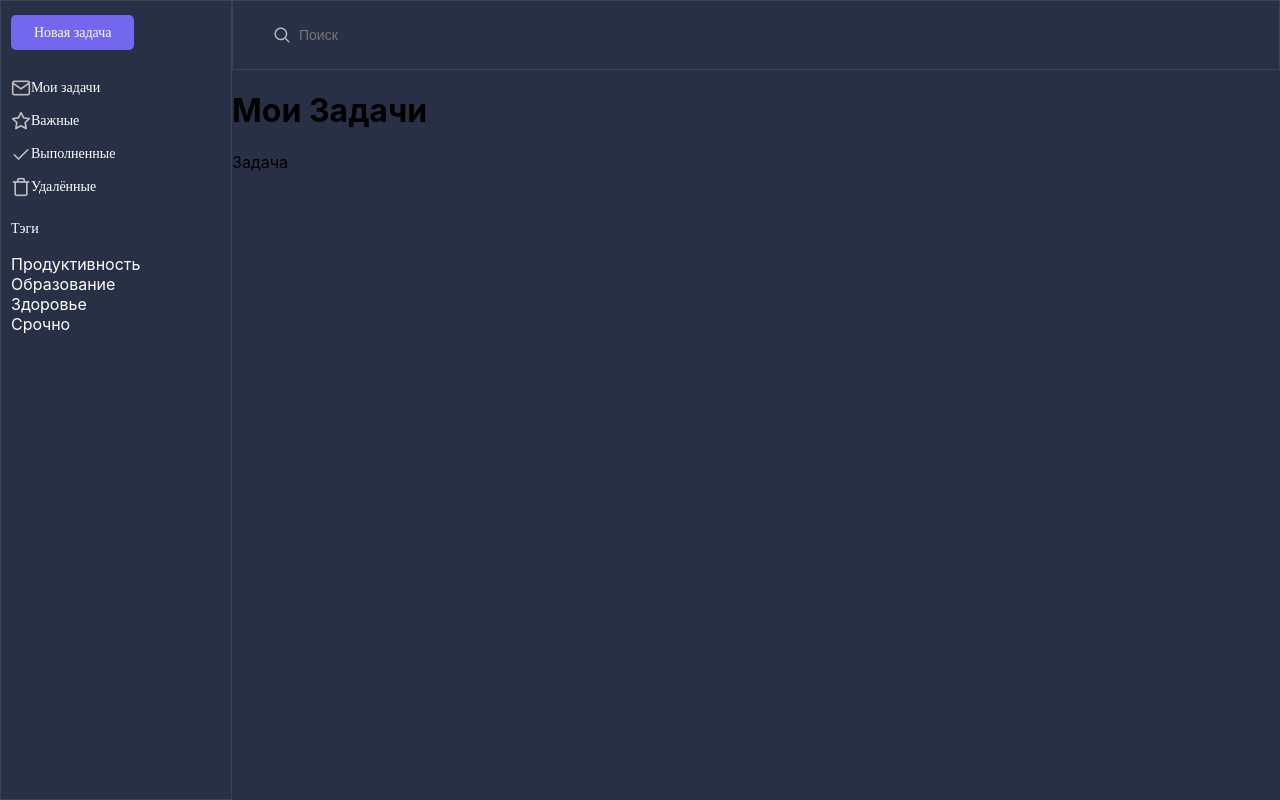
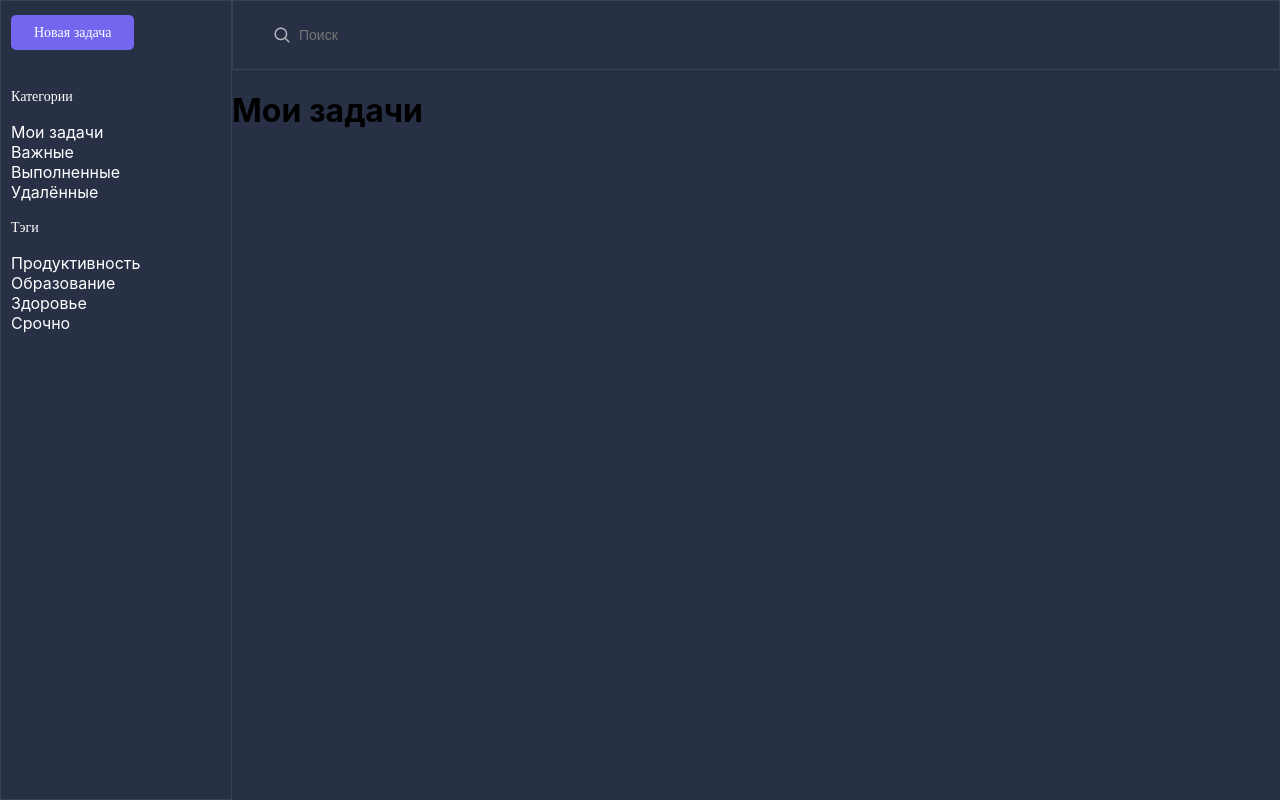
Before and after one commit to Victor-V-D/Investlink_test-task, a React (Vite) app: page / in a window 1280 px wide. Built offline with nearby package versions, Linux system fonts and the light colour scheme.

Commit message:
#2 Реализована фильтрация задач по категориям и тегам.

```diff
--- a/src/components/Layout/Layout.tsx
+++ b/src/components/Layout/Layout.tsx
@@ -1,12 +1,14 @@
 import { NavLink, Outlet } from 'react-router-dom';
 import { useState } from 'react';
+import { directoryCategory } from '../../features/taskSlice';
+import { directoryTags } from '../../features/taskSlice';
 import NewTaskModal from '../UI/NewTaskModal/NewTaskModal';
 import TaskList from '../../containers/TaskList/TaskList';
-import { directoryTags } from '../../features/taskSlice';
 import './Layout.css'
 
 const Layout = () => {
   const [showAddModal, setShowAddModal] = useState(false);
+  const [selectedFilter, setSelectedFilter] = useState('Мои задачи');
 
   const handleOpenModal = () => {
     setShowAddModal(true);
@@ -16,6 +18,10 @@ const Layout = () => {
     setShowAddModal(false);
   };
 
+  const handleFilterChange = (filter: string) => {
+    setSelectedFilter(filter);
+  };
+
   return (
     <div className="layout">
       <div className="sider">
@@ -23,27 +29,26 @@ const Layout = () => {
           Новая задача
         </NavLink>
         <div className="menu">
-          <NavLink className="menu-item menu-link" to="/my-task">
-            <img src="../../../public/my.png" alt="My Task" />
-            Мои задачи
-          </NavLink>
-          <NavLink className="menu-item menu-link" to="/important-task">
-            <img src="../../../public/important.png" alt="Important Task" />
-            Важные
-          </NavLink>
-          <NavLink className="menu-item menu-link" to="/done-task">
-            <img src="../../../public/done.png" alt="Done Task" />
-            Выполненные
-          </NavLink>
-          <NavLink className="menu-item menu-link" to="/delete-task">
-            <img src="../../../public/delete.png" alt="Delete Task" />
-            Удалённые
-          </NavLink>
+
+          <div className='menu-categories'>
+            <p className="menu-item" > Категории </p>
+            {directoryCategory.map((category) => (
+              <div key={category}>
+                <label htmlFor={category} onClick={() =>
+                  handleFilterChange(category)}>
+                  {category}
+                </label>
+              </div>
+            ))}
+          </div>
+
           <div className='menu-tags'>
             <p className="menu-item" > Тэги </p>
             {directoryTags.map((tag) => (
               <div key={tag}>
-                <label htmlFor={tag}>{tag}</label>
+                <label htmlFor={tag} onClick={() =>
+                  handleFilterChange(tag)}>{tag}
+                </label>
               </div>
             ))}
           </div>
@@ -52,7 +57,7 @@ const Layout = () => {
       <div className="content">
         <div className="main-content">
           <Outlet />
-          <TaskList />
+          <TaskList selectedFilter={selectedFilter} />
         </div>
       </div>
       {showAddModal && <NewTaskModal onClose={handleCloseModal} />}
--- a/src/components/TaskComponent/TaskComponent.tsx
+++ b/src/components/TaskComponent/TaskComponent.tsx
@@ -1,9 +1,9 @@
+import { useEffect, useState } from 'react';
 import { ITask } from '../../interfaces/ITask';
-import { updateTaskStatus } from '../../features/taskSlice';
+import { updateTaskCategory, updateTaskStatus } from '../../features/taskSlice';
 import { useAppDispatch } from '../../store/hooks';
+import DeleteTaskModal from '../UI/DeleteTaskModal/DeleteTaskModal';
 import './TaskComponent.css'
-import DeleteTaskModal from '../UI/DeleteTaskModal/DeleteTaskModal';
-import { useEffect, useState } from 'react';
 
 interface Props {
     task: ITask;
@@ -34,7 +34,11 @@ const TaskComponent = ({ task }: Props) => {
     }, [task.date]);
 
     const handleOpenModal = () => {
-        setShowDeleteModal(true);
+        if (task.category !== 'Удалённые') {
+            dispatch(updateTaskCategory({ id: task.id, category: 'Удалённые' }));
+        } else {
+            setShowDeleteModal(true);
+        }
     };
 
     const handleCloseModal = () => {
@@ -42,15 +46,21 @@ const TaskComponent = ({ task }: Props) => {
     };
 
     const handleCheckboxChange = () => {
-        setStatus(!task.status);
-        dispatch(updateTaskStatus({ id: task.id, status: newStatus }));
+        const updatedStatus = !task.status;
+        setStatus(updatedStatus);
+        dispatch(updateTaskStatus({ id: task.id, status: updatedStatus }));
+        if (task.category !== 'Выполненные') {
+            dispatch(updateTaskCategory({ id: task.id, category: 'Выполненные' }));
+        } else {
+            dispatch(updateTaskCategory({ id: task.id, category: 'Мои задачи' }));
+        }
     };
 
     return (
         <div className='task-card'>
             <input
                 type="checkbox"
-                checked={task.status}
+                checked={newStatus}
                 onChange={handleCheckboxChange}
             />
             <span>{task.text}</span>
--- a/src/components/UI/NewTaskModal/NewTaskModal.tsx
+++ b/src/components/UI/NewTaskModal/NewTaskModal.tsx
@@ -33,11 +33,13 @@ const NewTaskModal = ({ onClose }: Props) => {
             return;
         }
 
+        const categories = isImportant ? 'Важные' : 'Мои задачи';
+
         const newTask = {
             id: uuidv4(),
             status: false,
             important: isImportant,
-            category: 'Мои задачи',
+            category: categories,
             text: taskText,
             tags: selectedTags,
             date: selectedDate ? selectedDate.toISOString() : '',
--- a/src/containers/TaskList/taskList.tsx
+++ b/src/containers/TaskList/taskList.tsx
@@ -1,21 +1,32 @@
-import TaskComponent from "../../components/TaskComponent/TaskComponent.tsx";
 import { RootState } from "../../store/store.ts";
 import { useAppSelector } from "../../store/hooks.ts";
-// import './TaskList.css'
+import TaskComponent from "../../components/TaskComponent/TaskComponent.tsx";
 
-const TaskList = () => {
+interface TaskListProps {
+    selectedFilter: string;
+}
+
+const TaskList = ({ selectedFilter }: TaskListProps) => {
     const { tasks } = useAppSelector((state: RootState) => state.tasks.tasks);
+
+    const filterTasks = tasks.filter((task) => {
+        if (task.category.includes(selectedFilter)) {
+            return true;
+        } else if (task.tags.includes(selectedFilter)) {
+            return true;
+        }
+        return false;
+    });
 
     return (
         <div className="task-list">
-            <h1>Мои Задачи</h1>
-            {tasks.map((task) => (
+            <h1>{selectedFilter}</h1>
+            {filterTasks.map((task) => (
                 <TaskComponent
                     key={task.id}
                     task={task}
                 />
             ))}
-            <p>Задача</p>
         </div>
     );
 };
--- a/src/features/taskSlice.ts
+++ b/src/features/taskSlice.ts
@@ -9,13 +9,14 @@ interface State {
   categories: string[];
 }
 
+export const directoryTags = ["Продуктивность", "Образование", "Здоровье", "Срочно"];
+export const directoryCategory = ["Мои задачи", "Важные", "Выполненные", "Удалённые"];
+
 const initialState: State = {
   tasks: [],
   error: null,
-  categories: ["Мои задачи", "Важные", "Выполненные", "Удалённые"],
+  categories: directoryCategory,
 };
-
-export const directoryTags = ["Продуктивность", "Образование", "Здоровье", "Срочно"];
 
 export const fetchTasks = createAsyncThunk("tasks/fetchTasks", async () => {
   const storedTasks = localStorage.getItem('tasks');
@@ -49,6 +50,7 @@ export const deleteTask = createAsyncThunk("tasks/deleteTask", async (id: string
   if (storedTasks) {
     tasks = JSON.parse(storedTasks);
   }
+
   tasks = tasks.filter(task => task.id !== id);
   localStorage.setItem('tasks', JSON.stringify(tasks));
   return tasks;
@@ -64,13 +66,35 @@ export const updateTaskStatus = createAsyncThunk("tasks/updateTaskStatus",
     }
 
     const taskIndex = tasks.findIndex(task => task.id === id);
+
     if (taskIndex !== -1) {
       tasks[taskIndex].status = status;
       localStorage.setItem('tasks', JSON.stringify(tasks));
     }
 
-    return tasks;
+    return tasks[taskIndex];
   });
+
+export const updateTaskCategory = createAsyncThunk(
+  "tasks/updateTaskCategory",
+  async ({ id, category }: { id: string, category: string }) => {
+    const storedTasks = localStorage.getItem('tasks');
+    let tasks: ITask[] = [];
+
+    if (storedTasks) {
+      tasks = JSON.parse(storedTasks);
+    }
+
+    const taskIndex = tasks.findIndex(task => task.id === id);
+
+    if (taskIndex !== -1) {
+      tasks[taskIndex].category = category;
+      localStorage.setItem('tasks', JSON.stringify(tasks));
+    }
+
+    return tasks[taskIndex];
+  }
+);
 
 const tasksSlice = createSlice({
   name: "tasks",
@@ -91,6 +115,20 @@ const tasksSlice = createSlice({
       })
       .addCase(deleteTask.fulfilled, (state, action) => {
         state.tasks = action.payload;
+      })
+      .addCase(updateTaskCategory.fulfilled, (state, action) => {
+        const updatedTask = action.payload;
+        const existingTaskIndex = state.tasks.findIndex(task => task.id === updatedTask.id);
+        if (existingTaskIndex !== -1) {
+          state.tasks[existingTaskIndex] = updatedTask;
+        }
+      })
+      .addCase(updateTaskStatus.fulfilled, (state, action) => {
+        const updatedTask = action.payload;
+        const existingTaskIndex = state.tasks.findIndex(task => task.id === updatedTask.id);
+        if (existingTaskIndex !== -1) {
+          state.tasks[existingTaskIndex] = updatedTask;
+        }
       });
   },
 });
--- a/src/router/AppRouter.tsx
+++ b/src/router/AppRouter.tsx
@@ -1,6 +1,5 @@
 import { Routes, Route } from "react-router-dom";
 import Layout from "../components/Layout/Layout";
-import TaskList from "../containers/TaskList/TaskList";
 import SearchBar from "../components/UI/SearchBar/SearchBar";
 
 
@@ -10,7 +9,6 @@ function AppRouter() {
     <Routes>
       <Route path="/" element={<Layout />}>
         <Route path="/" element={<SearchBar />} />
-        <Route path="/" element={<TaskList />} />
       </Route>
     </Routes>
   );
```
